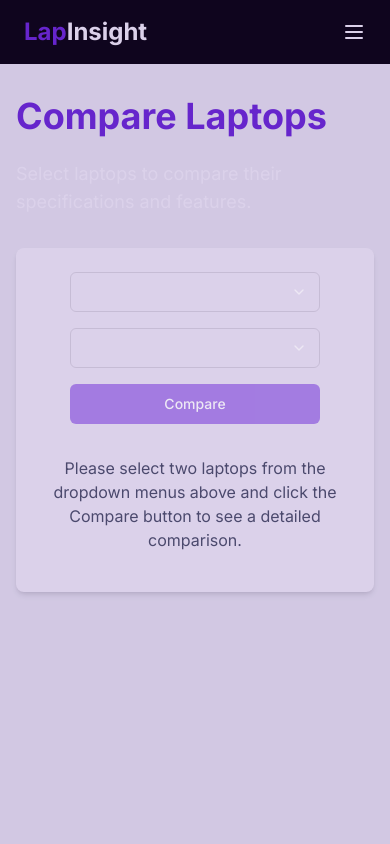
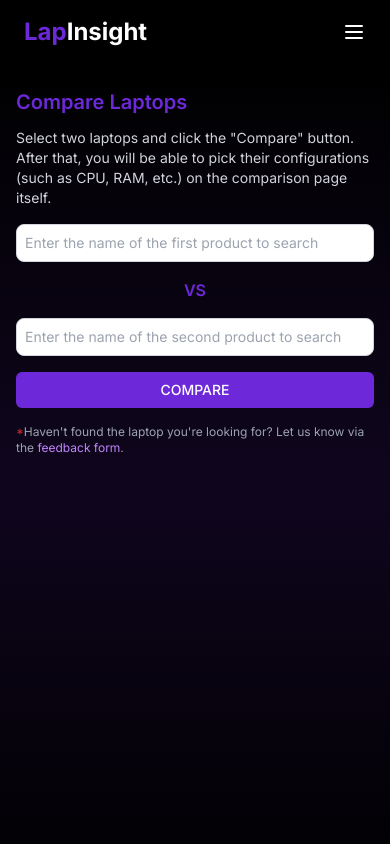
Before and after one commit to Panda-Abhisek/LapInsight, a Next.js app: page /compare in a window 390 px wide. Shown: the top 844 px of the page. Built offline with nearby package versions, Linux system fonts and the light colour scheme.

Commit message:
update compare feature and make responsive and add selectable options

```diff
--- a/package.json
+++ b/package.json
@@ -15,6 +15,7 @@
     "autoprefixer": "^10.4.20",
     "class-variance-authority": "^0.7.0",
     "clsx": "^2.1.1",
+    "framer-motion": "^11.11.11",
     "lucide-react": "^0.454.0",
     "next": "15.0.1",
     "react": "^18.3.1",
--- a/src/app/compare/page.jsx
+++ b/src/app/compare/page.jsx
@@ -1,144 +1,143 @@
-'use client'
+"use client";
+import React, { useState, useRef, useEffect } from "react";
+import Link from "next/link";
 
-import React, { useState } from 'react'
-import Link from 'next/link'
-import { Select, SelectContent, SelectItem, SelectTrigger, SelectValue } from "@/components/ui/select"
-import { Button } from "@/components/ui/button"
-import { Table, TableBody, TableCell, TableHead, TableHeader, TableRow } from "@/components/ui/table"
+// Mock data for laptop options
+const laptopOptions = [
+  'MacBook Pro 13"',
+  "Dell XPS 15",
+  "Lenovo ThinkPad X1 Carbon",
+  "HP Spectre x360",
+  "ASUS ROG Zephyrus G14",
+  "Acer Swift 5",
+];
 
-const laptops = [
-  {
-    id: "1",
-    name: "TechPro UltraBook",
-    processor: "Intel Core i7-1165G7",
-    ram: "16GB",
-    storage: "512GB SSD",
-    display: "14\" 1920x1080",
-    price: 999.99,
-    bestFor: "Productivity"
-  },
-  {
-    id: "2",
-    name: "GameMaster Pro",
-    processor: "AMD Ryzen 9 5900HX",
-    ram: "32GB",
-    storage: "1TB NVMe SSD",
-    display: "15.6\" 2560x1440 144Hz",
-    price: 1799.99,
-    bestFor: "Gaming"
-  },
-  {
-    id: "3",
-    name: "CreativePro Studio",
-    processor: "Apple M1 Pro",
-    ram: "32GB",
-    storage: "1TB SSD",
-    display: "16\" 3456x2234",
-    price: 2399.99,
-    bestFor: "Creative Work"
-  },
-  {
-    id: "4",
-    name: "EconoBook Air",
-    processor: "Intel Core i5-1135G7",
-    ram: "8GB",
-    storage: "256GB SSD",
-    display: "13.3\" 1920x1080",
-    price: 649.99,
-    bestFor: "Budget"
-  }
-]
+export default function Component() {
+  const [firstProduct, setFirstProduct] = useState("");
+  const [secondProduct, setSecondProduct] = useState("");
+  const [showFirstDropdown, setShowFirstDropdown] = useState(false);
+  const [showSecondDropdown, setShowSecondDropdown] = useState(false);
+  const firstInputRef = useRef(null);
+  const secondInputRef = useRef(null);
 
-function LaptopComparison({ laptop1, laptop2 }) {
-  if (!laptop1 || !laptop2) return null
+  const handleCompare = (e) => {
+    e.preventDefault();
+    console.log("Comparing:", firstProduct, "vs", secondProduct);
+  };
 
-  const specs = ['processor', 'ram', 'storage', 'display', 'price', 'bestFor']
+  const handleClickOutside = (event) => {
+    if (
+      firstInputRef.current &&
+      !firstInputRef.current.contains(event.target)
+    ) {
+      setShowFirstDropdown(false);
+    }
+    if (
+      secondInputRef.current &&
+      !secondInputRef.current.contains(event.target)
+    ) {
+      setShowSecondDropdown(false);
+    }
+  };
+
+  useEffect(() => {
+    document.addEventListener("mousedown", handleClickOutside);
+    return () => {
+      document.removeEventListener("mousedown", handleClickOutside);
+    };
+  }, []);
+
+  const renderDropdown = (options, setProduct, setShowDropdown) => (
+    <ul className="absolute z-10 w-full bg-white border border-gray-300 rounded-lg mt-1 max-h-60 overflow-auto">
+      {options.map((option, index) => (
+        <li
+          key={index}
+          className="px-4 py-2 hover:bg-purple-100 cursor-pointer text-gray-800"
+          onClick={() => {
+            setProduct(option);
+            setShowDropdown(false);
+          }}
+        >
+          {option}
+        </li>
+      ))}
+    </ul>
+  );
 
   return (
-    <Table>
-      <TableHeader>
-        <TableRow>
-          <TableHead className="w-[200px]">Specification</TableHead>
-          <TableHead>{laptop1.name}</TableHead>
-          <TableHead>{laptop2.name}</TableHead>
-        </TableRow>
-      </TableHeader>
-      <TableBody>
-        {specs.map((spec) => (
-          <TableRow key={spec}>
-            <TableCell className="font-medium capitalize">{spec}</TableCell>
-            <TableCell>{spec === 'price' ? `$${laptop1[spec].toFixed(2)}` : laptop1[spec]}</TableCell>
-            <TableCell>{spec === 'price' ? `$${laptop2[spec].toFixed(2)}` : laptop2[spec]}</TableCell>
-          </TableRow>
-        ))}
-      </TableBody>
-    </Table>
-  )
-}
+    <div className="bg-gradient-to-b from-black via-purple-900/20 to-black min-h-screen">
+      <div className="max-w-3xl mx-auto px-4 py-6 sm:py-8 lg:py-12">
+        <h1 className="text-xl sm:text-2xl font-semibold text-purple-700 mb-3 sm:mb-4">
+          Compare Laptops
+        </h1>
 
-export default function ComparePage() {
-  const [selectedLaptop1, setSelectedLaptop1] = useState('')
-  const [selectedLaptop2, setSelectedLaptop2] = useState('')
-  const [showComparison, setShowComparison] = useState(false)
+        <p className="text-sm sm:text-base text-gray-300 mb-4 sm:mb-6">
+          Select two laptops and click the &quot;Compare&quot; button. After
+          that, you will be able to pick their configurations (such as CPU, RAM,
+          etc.) on the comparison page itself.
+        </p>
 
-  const handleCompare = () => {
-    if (selectedLaptop1 && selectedLaptop2) {
-      setShowComparison(true)
-    }
-  }
+        <form onSubmit={handleCompare} className="space-y-4 sm:space-y-6">
+          <div className="space-y-4 sm:space-y-6">
+            <div className="relative" ref={firstInputRef}>
+              <input
+                type="text"
+                value={firstProduct}
+                onChange={(e) => setFirstProduct(e.target.value)}
+                onFocus={() => setShowFirstDropdown(true)}
+                placeholder="Enter the name of the first product to search"
+                className="w-full p-2 sm:p-3 text-sm sm:text-base border border-gray-300 rounded-lg focus:outline-none focus:ring-2 focus:ring-purple-700 text-gray-800"
+              />
+              {showFirstDropdown &&
+                renderDropdown(
+                  laptopOptions,
+                  setFirstProduct,
+                  setShowFirstDropdown
+                )}
+            </div>
 
-  const laptop1 = laptops.find(laptop => laptop.id === selectedLaptop1)
-  const laptop2 = laptops.find(laptop => laptop.id === selectedLaptop2)
+            <div className="text-center text-base sm:text-lg font-semibold text-purple-700">
+              VS
+            </div>
 
-  return (
-    <div className="min-h-screen bg-gray-100">
-      <div className="absolute inset-0 bg-purple-900/20"></div>
-      <main className="container mx-auto px-4 py-8">
-        <h1 className="text-4xl font-bold text-purple-700 mb-6">Compare Laptops</h1>
-        <p className="text-lg mb-8">Select laptops to compare their specifications and features.</p>
-
-        <div className="bg-white shadow-md rounded-lg p-6">
-          <div className="flex flex-col items-center gap-4 mb-8">
-            <Select value={selectedLaptop1} onValueChange={setSelectedLaptop1}>
-              <SelectTrigger className="w-[250px]">
-                <SelectValue placeholder="Select first laptop" />
-              </SelectTrigger>
-              <SelectContent>
-                {laptops.map((laptop) => (
-                  <SelectItem key={laptop.id} value={laptop.id}>{laptop.name}</SelectItem>
-                ))}
-              </SelectContent>
-            </Select>
-            <Select value={selectedLaptop2} onValueChange={setSelectedLaptop2}>
-              <SelectTrigger className="w-[250px]">
-                <SelectValue placeholder="Select second laptop" />
-              </SelectTrigger>
-              <SelectContent>
-                {laptops.map((laptop) => (
-                  <SelectItem key={laptop.id} value={laptop.id}>{laptop.name}</SelectItem>
-                ))}
-              </SelectContent>
-            </Select>
-            <Button
-              onClick={handleCompare}
-              disabled={!selectedLaptop1 || !selectedLaptop2}
-              className="w-[250px] bg-purple-700 text-white hover:bg-purple-800 transition-colors"
-            >
-              Compare
-            </Button>
+            <div className="relative" ref={secondInputRef}>
+              <input
+                type="text"
+                value={secondProduct}
+                onChange={(e) => setSecondProduct(e.target.value)}
+                onFocus={() => setShowSecondDropdown(true)}
+                placeholder="Enter the name of the second product to search"
+                className="w-full p-2 sm:p-3 text-sm sm:text-base border border-gray-300 rounded-lg focus:outline-none focus:ring-2 focus:ring-purple-500 text-gray-800"
+              />
+              {showSecondDropdown &&
+                renderDropdown(
+                  laptopOptions,
+                  setSecondProduct,
+                  setShowSecondDropdown
+                )}
+            </div>
           </div>
 
-          {showComparison ? (
-            <div className="overflow-x-auto">
-              <LaptopComparison laptop1={laptop1} laptop2={laptop2} />
-            </div>
-          ) : (
-            <div className="text-center">
-              <p className="text-gray-600 mb-4">Please select two laptops from the dropdown menus above and click the Compare button to see a detailed comparison.</p>
-            </div>
-          )}
-        </div>
-      </main>
+
+            <button
+              type="submit"
+              className="w-full sm:w-auto bg-purple-700 text-white px-4 sm:px-6 py-2 rounded-md text-sm sm:text-base font-medium hover:bg-purple-800 focus:outline-none focus:ring-2 focus:ring-purple-500 focus:ring-offset-2 transition-colors duration-200"
+            >
+              COMPARE
+            </button>
+
+        </form>
+
+        <p className="mt-4 sm:mt-6 text-xs sm:text-sm text-gray-400">
+          <span className="text-red-600">*</span>
+          Haven&apos;t found the laptop you&apos;re looking for? Let us know via
+          the{" "}
+          <a href="#" className="text-purple-400 hover:underline">
+            feedback form
+          </a>
+          .
+        </p>
+      </div>
     </div>
-  )
+  );
 }
```
Also changed, not shown: 1 other file (tests, documents, lock files or other folders).
